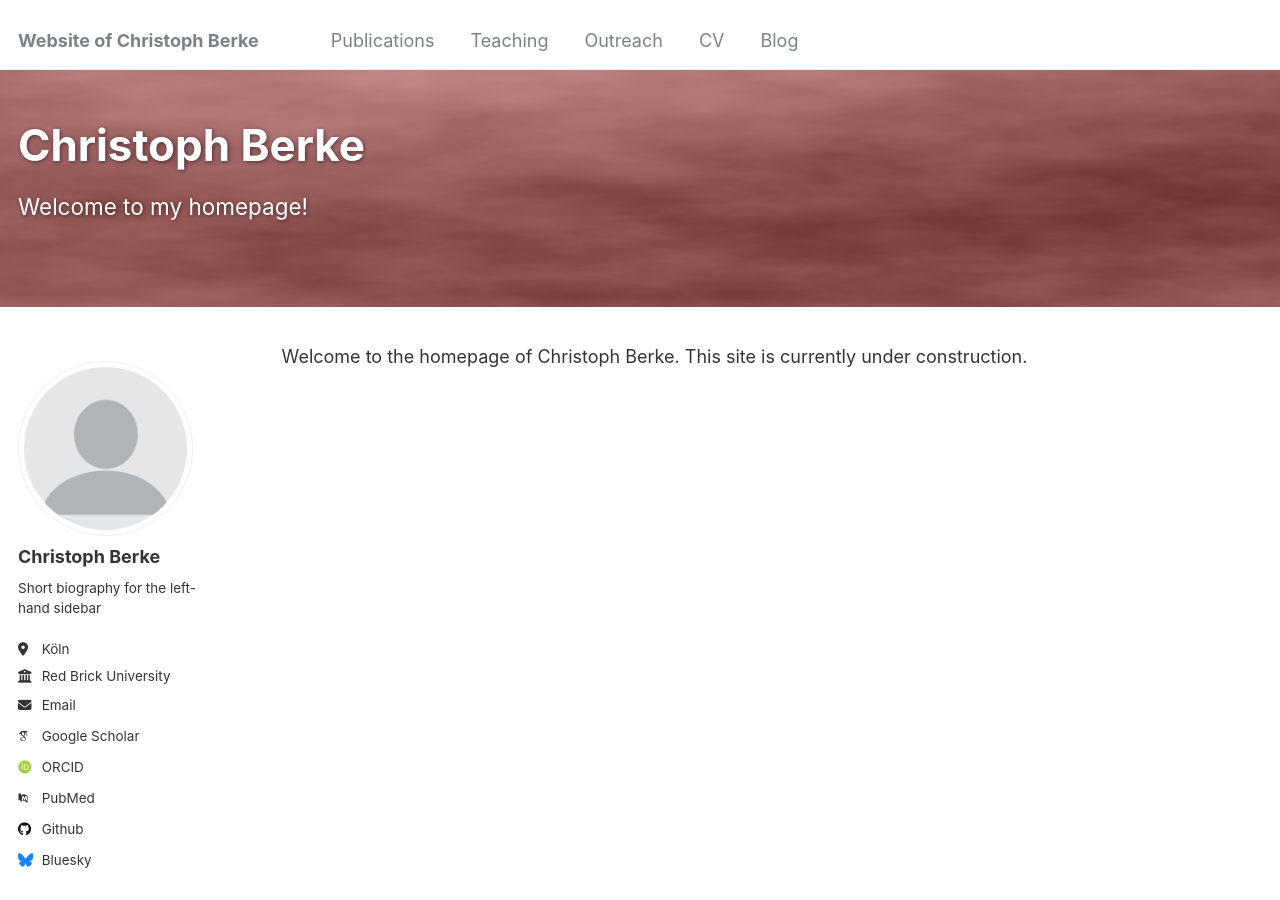
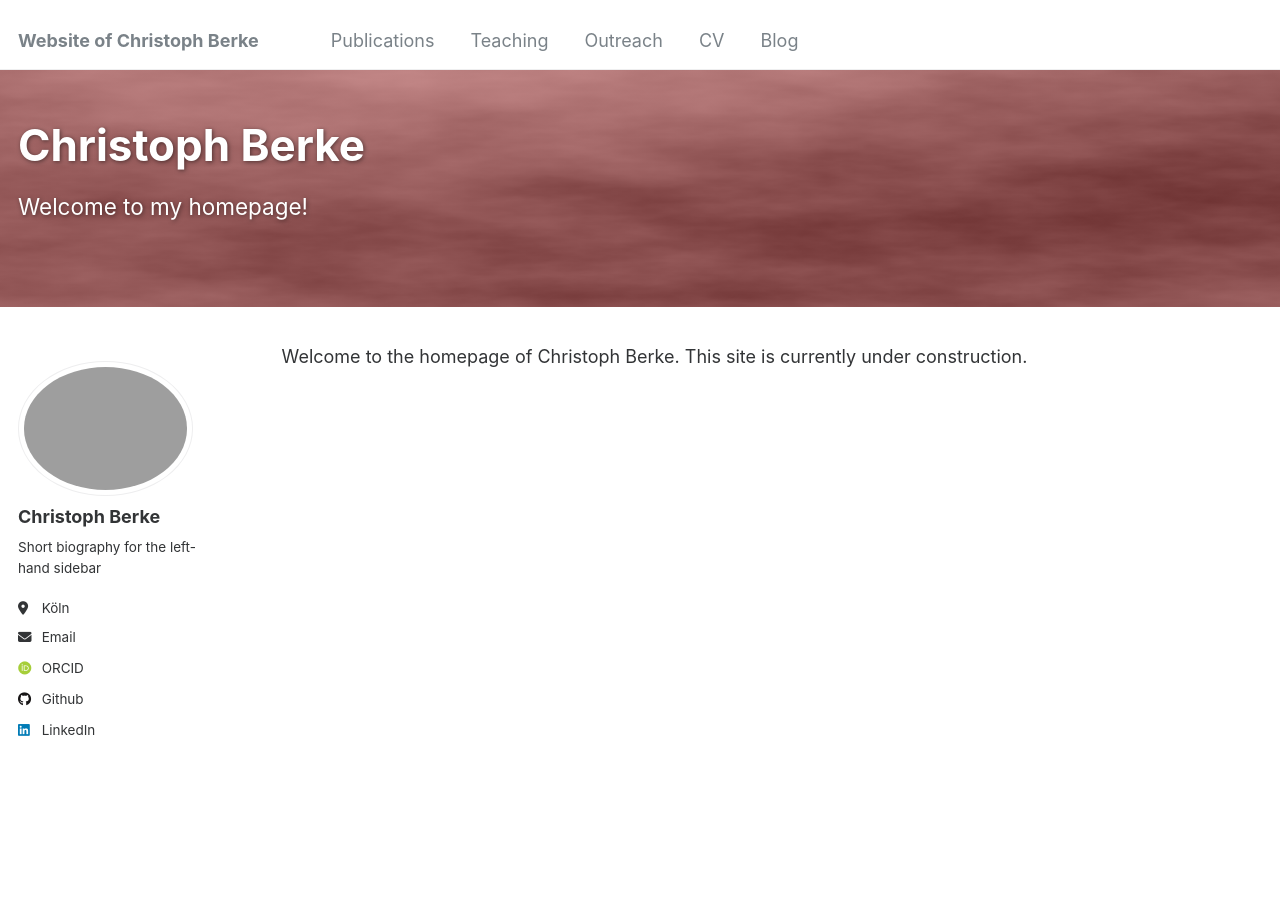
Before and after one commit to christophberke/christophberke.github.io, a Jekyll site: the page built from _pages/about.md, in a window 1280 px wide and 900 px high. Built offline with Jekyll 4.4.1, drawn with Linux system fonts in a browser that asks for light colours; some web fonts are replaced; some of the changed lines change nothing that is shown.

Commit message:
Adjusted personal profile (side bar)

```diff
--- a/_config.yml
+++ b/_config.yml
@@ -11,7 +11,7 @@ locale                   : "en-US"
 title                    : "Website of Christoph Berke"
 title_separator          : "-"
 name                     : &name "Christoph Berke"
-description              : &description "personal description"
+description              : &description "Theoretical and Computational Quantum Physicist, Science Communicator, Father of two"
 url                      : https://christophberke.github.io # the base hostname & protocol for your site e.g. "https://[your GitHub username].github.io"
 baseurl                  : "" # the subpath of your site, e.g. "/blog"
 repository               : "christophberke/christophberke.github.io"
@@ -21,22 +21,22 @@ repository               : "christophberke/christophberke.github.io"
 #               Additional customization can be done by editing /_includes/author-profile.html
 author:
   # Biographic information
-  avatar           : "profile.png"
+  #avatar           : "profile.png"
   name             : "Christoph Berke"
   pronouns         : # example: "she/her"
   bio              : "Short biography for the left-hand sidebar"
   location         : "Köln"
-  employer         : "Red Brick University"
+  #employer         : "University of Cologne"
   uri              : # URL
-  email            : "none@example.org"
+  email            : "christoph.berke@gmail.com"
 
   # Academic websites
   arxiv            : # URL - Update with the correct link to your profile
-  googlescholar    : "https://scholar.google.com/citations?user=PS_CX0AAAAAJ"
+  # googlescholar    : "https://scholar.google.com/citations?user=PS_CX0AAAAAJ"
   impactstory      : # URL
   orcid            : "http://orcid.org/0000-0002-6228-9933"
   semantic         : # URL
-  pubmed           : "https://www.ncbi.nlm.nih.gov/pubmed/?term=john+snow"
+  pubmed           : # "https://www.ncbi.nlm.nih.gov/pubmed/?term=john+snow"
   researchgate     : # URL
   scopus           : # URL
 
@@ -49,7 +49,7 @@ author:
   stackoverflow    : # User number or user number and name (i.e., use "1" or "1/jeff-atwood")
 
   # Social media
-  bluesky          : "bsky.app" # Replace this with you Bluesky username
+  # bluesky          : "bsky.app" # Replace this with you Bluesky username
   facebook         : # Username
   flickr           : # Username
   foursquare       : # Username
@@ -58,7 +58,7 @@ author:
   keybase          : # Username
   instagram        : # Username
   lastfm           : # Username
-  linkedin         : # Username
+  linkedin         : "cberke"
   mastodon         : # URL
   medium           : # URL
   pinterest        : # Username
@@ -213,16 +213,16 @@ kramdown:
 # These settings control the types of collections used by the template
 collections:
   teaching:
-    output: true
+    output: false
     permalink: /:collection/:path/
   publications:
-    output: true
+    output: false
     permalink: /:collection/:path/
-  portfolio:
-    output: true
-    permalink: /:collection/:path/
+  # portfolio:
+  #   output: false
+  #   permalink: /:collection/:path/
   talks:
-    output: true
+    output: false
     permalink: /:collection/:path/
 
 
@@ -247,40 +247,40 @@ defaults:
       layout: single
       author_profile: true
   # _teaching
-  - scope:
-      path: ""
-      type: teaching
-    values:
-      layout: single
-      author_profile: true
-      share: true
-      comments: true
+  # - scope:
+  #     path: ""
+  #     type: teaching
+  #   values:
+  #     layout: single
+  #     author_profile: true
+  #     share: true
+  #     comments: true
   # _publications
-  - scope:
-      path: ""
-      type: publications
-    values:
-      layout: single
-      author_profile: true
-      share: true
-      comments: true
+  # - scope:
+  #     path: ""
+  #     type: publications
+  #   values:
+  #     layout: single
+  #     author_profile: true
+  #     share: true
+  #     comments: true
   # _portfolio
-  - scope:
-      path: ""
-      type: portfolio
-    values:
-      layout: single
-      author_profile: true
-      share: true
-      comment: true
+  # - scope:
+  #     path: ""
+  #     type: portfolio
+  #   values:
+  #     layout: single
+  #     author_profile: true
+  #     share: true
+  #     comment: true
   # _talks
-  - scope:
-      path: ""
-      type: talks
-    values:
-      layout: talk
-      author_profile: true
-      share: true
+  # - scope:
+  #     path: ""
+  #     type: talks
+  #   values:
+  #     layout: talk
+  #     author_profile: true
+  #     share: true
 
 
 # Sass/SCSS
```
